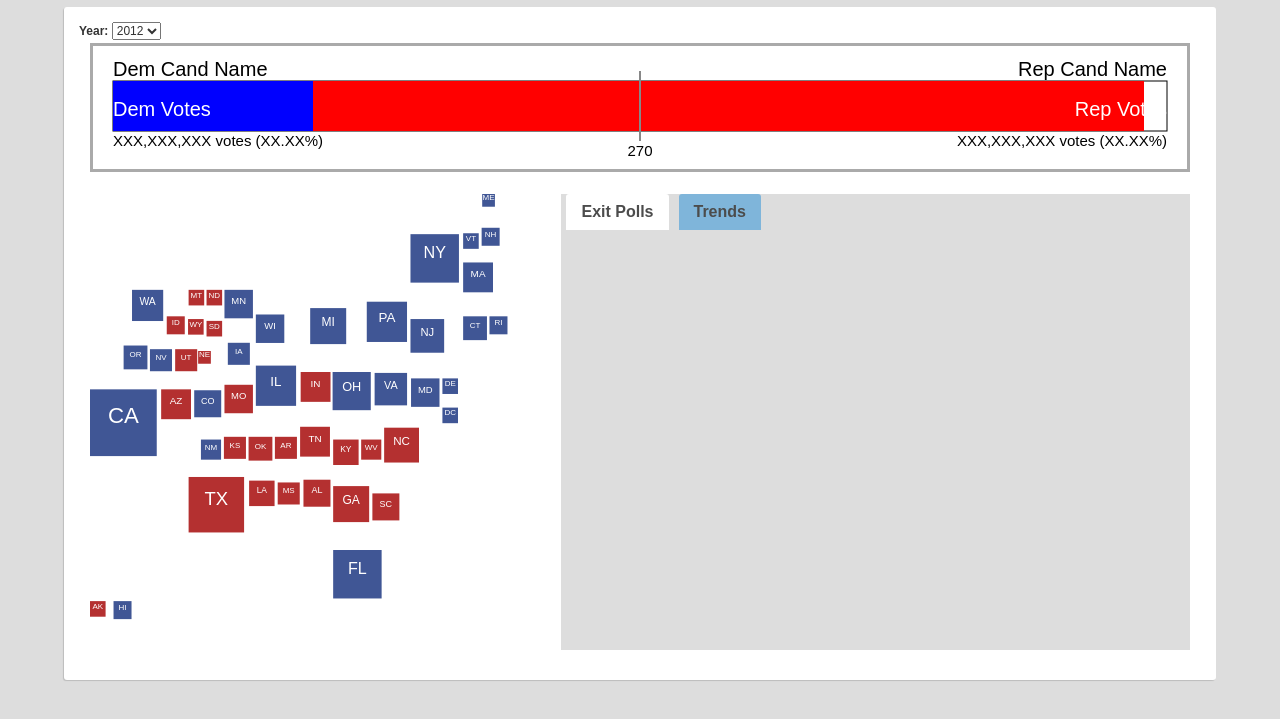
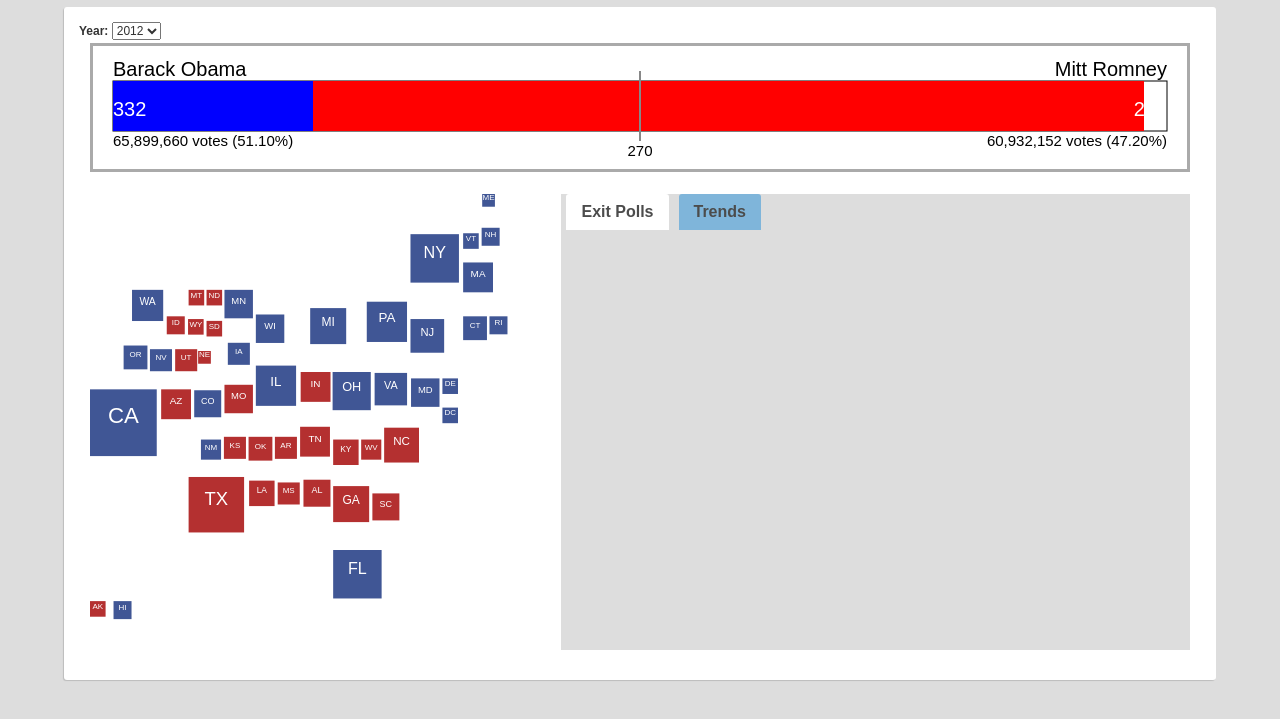
Before and after one commit to manorepo/USElectionTrends-Visual, a plain HTML site: page index.html in a window 1280 px wide. Shown: the part 75-794 px from the top of the page. Drawn offline with nearby package versions, Linux system fonts and the light colour scheme.

Commit message:
Change summary text on year change.

```diff
--- a/index.html
+++ b/index.html
@@ -13,7 +13,7 @@
   <div id="visualizations">
     <div id="options">
       <label>Year: </label>
-      <select onchange="yearChangeEvent(this)">
+      <select id="yearSelect" onchange="yearChangeEvent(this)">
         <option value="2012">2012</option>
         <option value="2008">2008</option>
         <option value="2004">2004</option>
@@ -61,6 +61,8 @@
     var svgWidth = $("#summary").width();
     var w = svgWidth - margin.left - margin.right;
     var h = svgHeight - margin.bottom - margin.top;
+
+    var portionScale = d3.scale.linear().domain([0, 270]).range([0, w]);
 
     // SVG that holds all the yearly summary info.
     var summarySvg = d3.select("#summarySvg")
@@ -159,6 +161,32 @@
       .style("font", "15px Arial")
       .text("XXX,XXX,XXX votes (XX.XX%)");
 
+    d3.json("data/finalResults.json", function(data) {
+      updateSummary(2012);
+
+      d3.select("#yearSelect")
+        .on("change", function() {
+          updateSummary(this.value);
+        });
+
+      function updateSummary(year) {
+        d3.select("#demName")
+          .text(data[year].demCandidate);
+        d3.select("#repName")
+          .text(data[year].repCandidate);
+
+        d3.select("#demPortionText")
+          .text(data[year].demTotalEv);
+        d3.select("#repPortionText")
+          .text(data[year].repTotalEv);
+
+        d3.select("#demVoteCount")
+          .text(data[year].demTotalVotes + " votes (" + data[year].demTotalPer + ")");
+
+        d3.select("#repVoteCount")
+          .text(data[year].repTotalVotes + " votes (" + data[year].repTotalPer + ")");
+      }
+    });
 
     var exitPollsData;
     var categoriesDesc = [];
```
